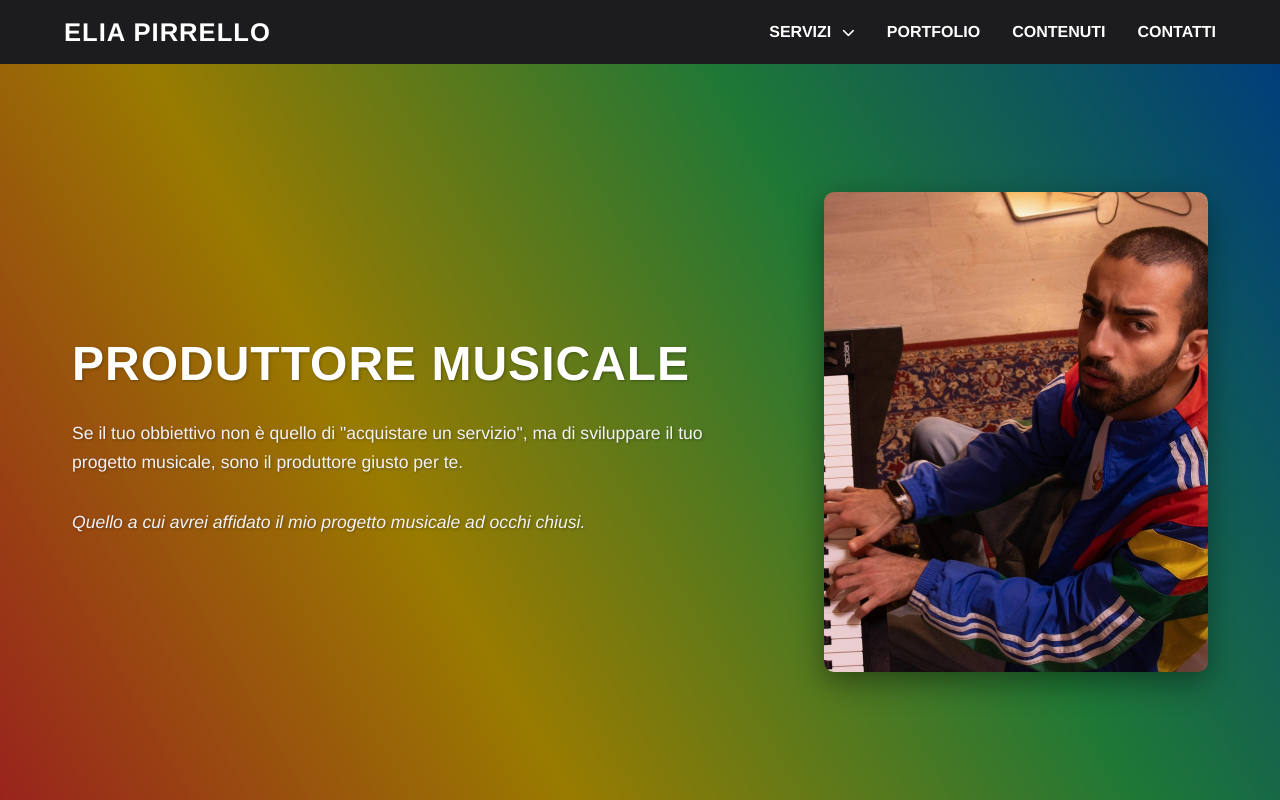
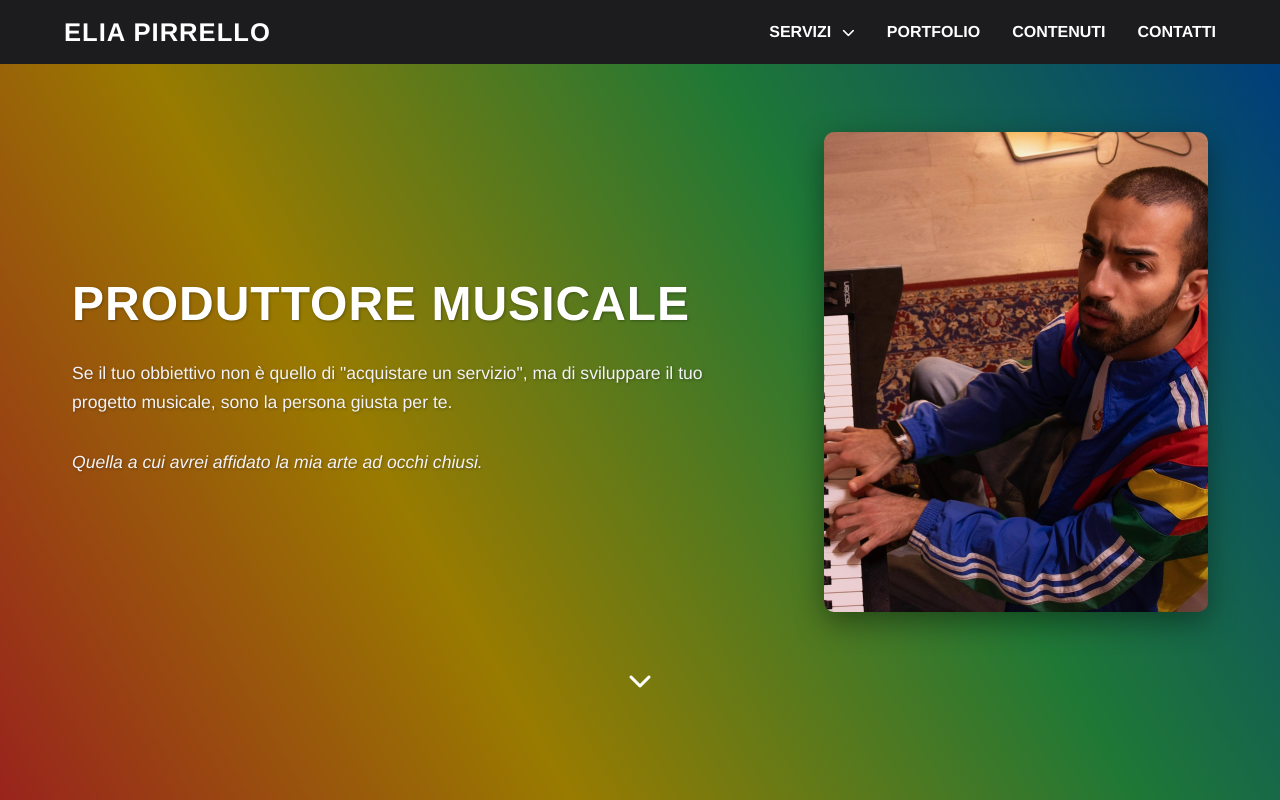
Before and after one commit to wavyprod1/website, a Vue app: page / in a window 1280 px wide. Shown: the top 800 px of the page. Built offline with nearby package versions, Linux system fonts and the light colour scheme.

Commit message:
hero arrow

```diff
--- a/src/assets/style.css
+++ b/src/assets/style.css
@@ -184,8 +184,9 @@ section {
 
   min-height: calc(100vh - 4rem); /* Subtract header height */
   margin-top: 4rem;
-  display: flex;
+
   align-items: center;
+  align-content: center;
   /* background-color: var(--color-dark-gray); /* Fallback se .section-gradient-overlay non è usato */
 }
 
--- a/src/views/HomeView.vue
+++ b/src/views/HomeView.vue
@@ -47,15 +47,16 @@ const starEmoji = '⭐'
     <!-- HERO SECTION -->
     <!-- Applica la classe globale .section-gradient-overlay per lo sfondo -->
     <section class="hero section-gradient-overlay">
-      <div class="container hero-content-wrapper">
+      <div class="main-hero-wrapper container">
+<div class=" hero-content-wrapper">
         <div class="hero-text-column">
           <!-- h1 usa .section-title per coerenza, ma è un h1 -->
           <h1 class="space-up-down section-title hero-main-title">PRODUTTORE MUSICALE</h1>
           <div class="space-up-down hero-main-description">
             Se il tuo obbiettivo non è quello di "acquistare un servizio", ma di sviluppare il tuo
-            progetto musicale, sono il produttore giusto per te.
+            progetto musicale, sono la persona giusta per te.
             <br /><br />
-            <i>Quello a cui avrei affidato il mio progetto musicale ad
+            <i>Quella a cui avrei affidato la mia arte ad
             occhi chiusi.</i>
           </div>
         </div>
@@ -67,6 +68,9 @@ const starEmoji = '⭐'
           />
         </div>
       </div>
+        <div class="fas fa-chevron-down my-arrow"></div>
+      </div>
+
     </section>
 
     <!-- CHI SONO SECTION -->
@@ -161,6 +165,13 @@ const starEmoji = '⭐'
 </template>
 
 <style scoped>
+
+.main-hero-wrapper{
+ width: 100%;
+ height: 100%;
+ display: grid;
+}
+
 .hero .section-title {
   /* Titolo H1 della hero section */
   text-align: left;
@@ -301,6 +312,17 @@ const starEmoji = '⭐'
   background-color: var(--color-red);
 }
 
+.my-arrow {
+  margin: 2rem auto 4rem;
+  font-size: 1.5rem;
+  color: white;
+  z-index: 2;
+  position:relative;
+}
+
+
+
+
 /* RESPONSIVE ADJUSTMENTS */
 @media (max-width: 992px) {
   /* Tablet */
@@ -321,7 +343,7 @@ const starEmoji = '⭐'
 
   .hero-text-column {
     order: 2;
-    text-align: justify;
+    text-align: center;
     padding: 0; /* Aggiunto padding laterale per mobile */
   }
 
```
